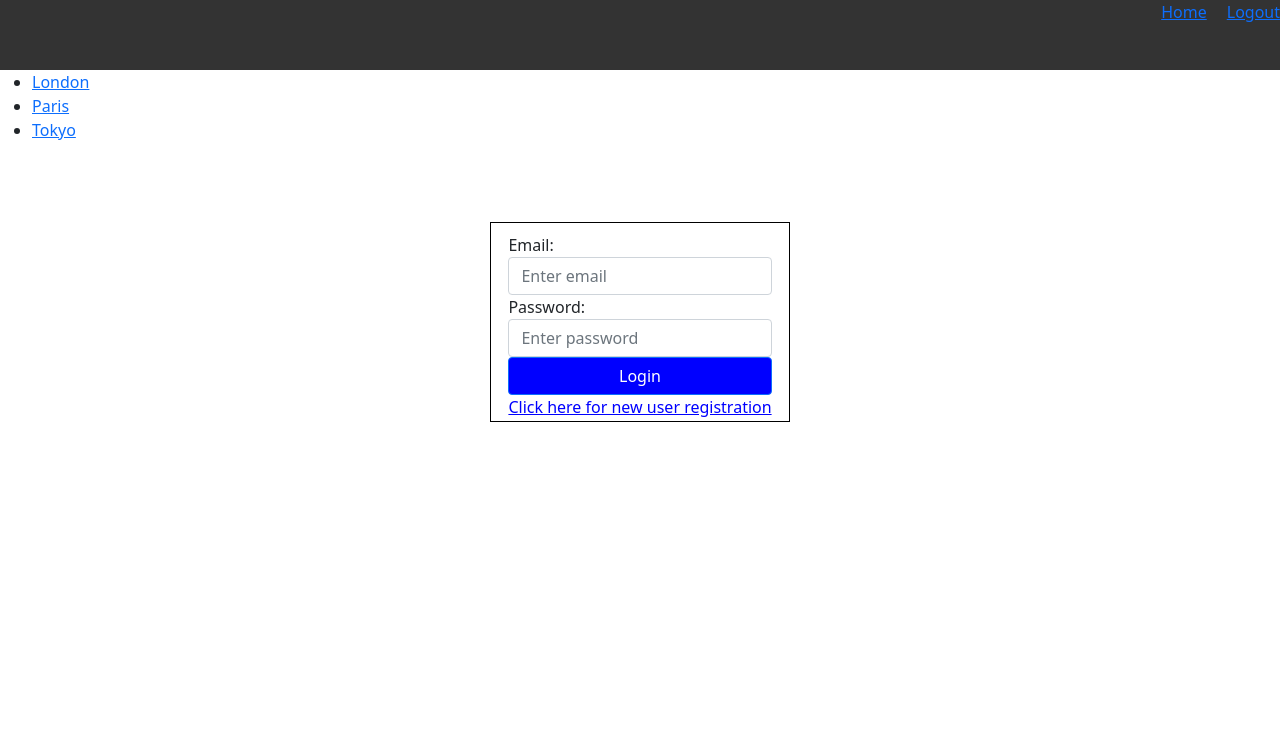
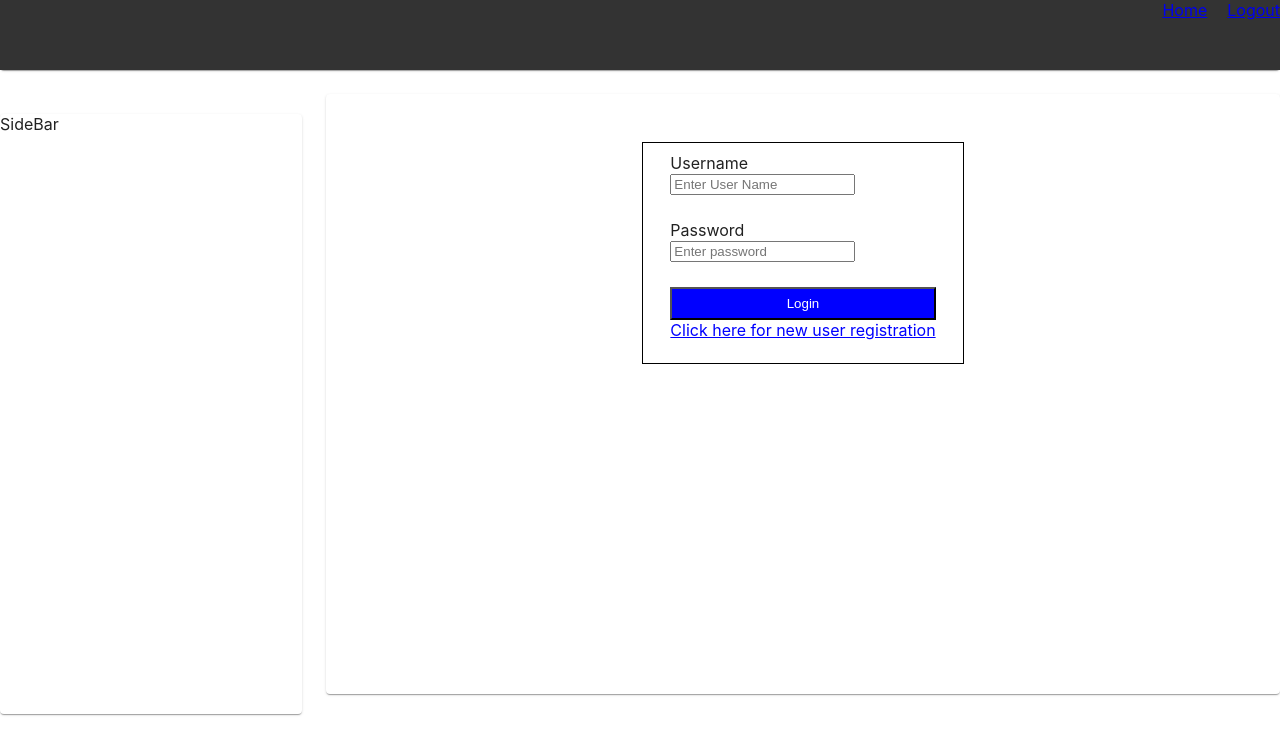
Before and after one commit to tranthanhhieuthao/FE_micronaut, a React (Create React App) app: page /login in a window 1280 px wide. Shown: the top 754 px of the page. Built offline with nearby package versions, Linux system fonts and the light colour scheme.

Commit message:
abc chua xong config axios

```diff
--- a/package.json
+++ b/package.json
@@ -3,11 +3,13 @@
   "version": "0.1.0",
   "private": true,
   "dependencies": {
+    "@material-ui/core": "^4.11.4",
+    "@material-ui/data-grid": "^4.0.0-alpha.30",
+    "@material-ui/icons": "^4.11.2",
     "@testing-library/jest-dom": "^5.12.0",
     "@testing-library/react": "^11.2.7",
     "@testing-library/user-event": "^12.8.3",
     "axios": "^0.21.1",
-    "bootstrap": "^5.0.1",
     "history": "^5.0.0",
     "jquery": "^3.6.0",
     "popper.js": "^1.16.1",
--- a/src/Components/ClassWelcome.js
+++ b/src/Components/ClassWelcome.js
@@ -1,33 +1,25 @@
-import React, { component } from 'react'
-import { Link,Route, Router, Switch, useRouteMatch,BrowserRouter } from 'react-router-dom';
+import React, { useState, useEffect } from 'react'
+import { Link } from 'react-router-dom';
+import axios from "axios"
 
-class ClassWelcome extends React.Component {
-    constructor(props) {
-        super(props);
-        this.state = {
-          email: "",
-          password: ""
-        };
-      }
-    changeInputValue(e) {
-        this.setState({
-            [e.target.name]: e.target.value
-        });
-    }
-    validationForm() {
+export default function ClassWelcome(props) {
+
+  const [username, setUsername] = useState("");
+  const [password, setPassword] = useState("");
+
+    function validationForm() {
         let returnData = {
           error : false,
           msg: ''
         }
-        const {email, password} = this.state
-        //Kiểm tra email
-        const re = /\S+@\S+\.\S+/;
-        if (!re.test(email)) {
-          returnData = {
-            error: true,
-            msg: 'Không đúng định dạng email'
-          }
-        }
+        //Kiểm tra username
+        // const re = /\S+@\S+\.\S+/;
+        // if (!re.test(username)) {
+        //   returnData = {
+        //     error: true,
+        //     msg: 'Không đúng định dạng email'
+        //   }
+        // }
         //Kiểm tra password
         if(password.length < 8) {
           returnData = {
@@ -37,7 +29,14 @@ class ClassWelcome extends React.Component {
         }
         return returnData;
       }
-      submitForm(e) {
+
+      const handleChange = e =>
+    e.target.name === "username"
+        ? setUsername(e.target.value)
+        : e.target.name === "password"
+        ? setPassword(e.target.value)
+        : "";
+      function submitForm(e) {
         //Chặn các event mặc định của form
         // e.preventDefault();
        //Gọi hàm validationForm() dùng để kiểm tra form
@@ -48,9 +47,22 @@ class ClassWelcome extends React.Component {
         // }else{
         //   alert('Submit form success')
         // }
-       window.history.pushState({user: "", password: ""}, "users", "users")
+        axios
+      .post("http://localhost:8080/login", {
+        username: username,
+        password: password
+      })
+      .then((res) => {
+
+        // setListUser(res.data.data.content);
+        console.log("hieujwt", res)
+      })
+      .catch((err) => {
+        //Trường hợp xảy ra lỗi
+        console.log(err)
+      })
+      //  window.history.pushState(null, "users", "users")
       }
-    render() {
         return (
             <div className="container" style={{ paddingTop: "5%", display: "flex", justifyContent: "center" }}>
         <form
@@ -66,27 +78,29 @@ class ClassWelcome extends React.Component {
             padding: "10px",}}
         >
           <div className="form-group">
-            <label htmlFor="text" style={{display: "block"}}>Email:</label>
+            <label htmlFor="text" style={{display: "block"}}>Username</label>
             <input
               type="text"
               className="form-control"
-              name="email"
-              placeholder="Enter email"
-              onChange={e => this.changeInputValue(e)}
+              name="username"
+              placeholder="Enter User Name"
+              onChange={handleChange}
+              value={username}
             />
           </div>
           <div className="form-group">
-            <label htmlFor="pwd" style={{display: "block"}}>Password:</label>
+            <label htmlFor="pwd" style={{display: "block"}}>Password</label>
             <input
               type="password"
               className="form-control"
               name="password"
               placeholder="Enter password"
-              onChange={e => this.changeInputValue(e)}
+              onChange={handleChange}
+              value={password}
             />
           </div>
           <div style= {{display: "grid"}}>
-          <button type="submit" style={{cursor: "pointer", background: "blue"}} className="btn btn-primary">
+          <button type="submit" style={{cursor: "pointer", background: "blue"}} className="btn btn-primary" onClick={submitForm}>
             <div style={{color: "white"}}>Login</div>
           </button>
           <Link style={{cursor: "pointer", color: "blue"}} to="/register">Click here for new user registration</Link>
@@ -95,7 +109,4 @@ class ClassWelcome extends React.Component {
 
       </div>
         )
-    }
 }
-
-export default ClassWelcome
--- a/src/Components/ListUser.js
+++ b/src/Components/ListUser.js
@@ -1,9 +1,32 @@
-import React, { useState } from 'react'
-import { Link,Route, Switch } from 'react-router-dom';
+import React, { useState, useEffect } from 'react'
+import { Link } from 'react-router-dom';
 import '../CssStyle/ListUser.css'
 import axios from "axios"
+import { DataGrid } from '@material-ui/data-grid';
 
 
+const columns = [
+  { field: 'id', headerName: 'User ID', width: 90 },
+  { field: 'firstName', headerName: 'User Name', width: 150 },
+  { field: 'lastName', headerName: 'Birthday', width: 150 },
+  {
+    field: 'age',
+    headerName: 'Age',
+    type: 'number',
+    width: 110,
+  },
+  {
+    field: 'marriage',
+    headerName: 'Marriage',
+    description: 'This column has a value getter and is not sortable.',
+    sortable: false,
+    width: 160,
+    valueGetter: (params) =>
+      `${params.getValue(params.id, 'firstName') || ''} ${
+        params.getValue(params.id, 'lastName') || ''
+      }`,
+  },
+];
 export default function ListUser(props) {
 
     const getUserAPI =
@@ -11,48 +34,27 @@ export default function ListUser(props) {
     // var {id, age, birthday,name, marriage, userName} = this.state
 
     const [listUser, setListUser] = useState([]);
-    const getUser = () => {
-    axios
+    let rows = []
+    useEffect(() => {
+      axios
       .get(getUserAPI)
       .then((res) => {
         //Cập nhật giá trị của state listUser
-        setListUser(res.data.data.content);
+        rows = res.data.data.content
+        // setListUser(res.data.data.content);
         console.log("hieu", res.data.data)
       })
       .catch((err) => {
         //Trường hợp xảy ra lỗi
         console.log(err)
       })
-    }
+    });
 
 
         return (
             <div>
                 <h1>List User</h1>
-                <button onClick={getUser}>Get User</button>
-                <table style={{width:"100%"}}>
-                    <tr>
-                        <th>User ID</th>
-                        <th>User Name</th>
-                        <th>Birthday</th>
-                        <th>Age</th>
-                        <th>Marriage</th>
-                        <th>Action</th>
-                    </tr>
-                    {listUser.map((user, index) => {
-                        return (
-                        <React.Fragment key={user.id}>
-                        <tr>
-                        <td>{user.id}</td>
-                        <td>{user.userName}</td>
-                        <td>{user.birthday}</td>
-                        <td>{user.age}</td>
-                        <td>{user.marriage}</td>
-                        </tr>
-                        </React.Fragment>
-                        );
-                    })}
-                </table>
+                <DataGrid rows={rows} columns={columns} pageSize={5} checkboxSelection />
                 <Link style={{cursor: "pointer", color: "blue"}} to="/login">Login</Link>
             </div>
 
--- a/src/index.js
+++ b/src/index.js
@@ -5,23 +5,36 @@ import App from './App';
 import reportWebVitals from './reportWebVitals';
 import { BrowserRouter} from 'react-router-dom';
 import TopBar from './Components/TopBar'
-import "bootstrap/dist/css/bootstrap.css"
+import { makeStyles } from '@material-ui/core/styles';
+import Paper from '@material-ui/core/Paper';
+import Grid from '@material-ui/core/Grid';
 
-
+const useStyles = makeStyles((theme) => ({
+  root: {
+    flexGrow: 1,
+  },
+  paper: {
+    padding: theme.spacing(2),
+    textAlign: 'center',
+    color: theme.palette.text.secondary,
+  },
+}));
 ReactDOM.render(
   <React.StrictMode>
      <BrowserRouter>
-     <header>
-        <TopBar />
-     </header>
-     <section>
-       <ul>
-         <li><a href="#">London</a></li>
-         <li><a href="#">Paris</a></li>
-         <li><a href="#">Tokyo</a></li>
-       </ul>
-      </section>
-    <App />
+<div className={useStyles.root}>
+    <Grid container spacing={3}>
+        <Grid item xs={12}>
+          <Paper className={useStyles.paper}><TopBar /></Paper>
+        </Grid>
+        <Grid item xs={3}>
+          <Paper style={{height: "calc(100vh - 200px)", marginTop: "20px"}} className={useStyles.paper}>SideBar</Paper>
+        </Grid>
+        <Grid item xs={9} >
+          <Paper style={{height: "calc(100vh - 200px)"}} className={useStyles.paper}><App /></Paper>
+        </Grid>
+    </Grid>
+  </div>
     </BrowserRouter>
   </React.StrictMode>,
   document.getElementById('root')
```
Also changed, not shown: src/Components/ConfigAxios/AxiosCommon.js (added, +7 -0 lines), 1 other file (tests, documents, lock files or other folders).
